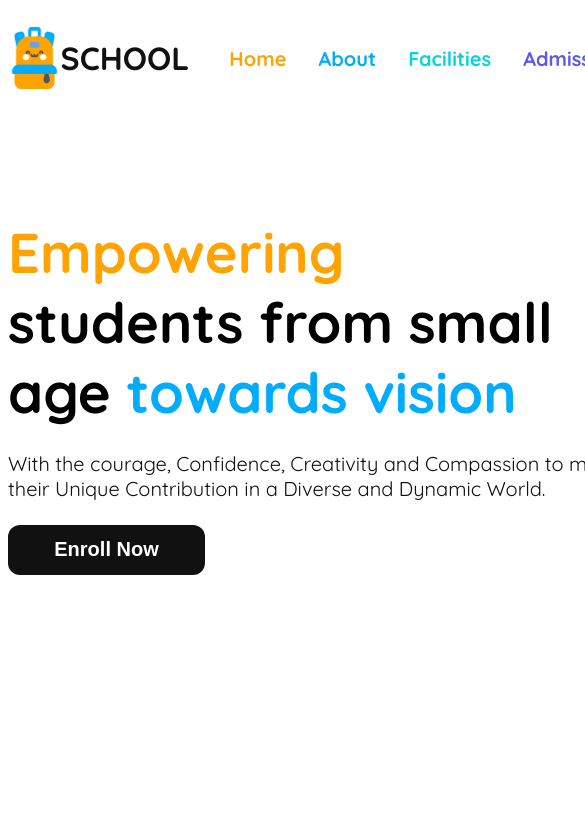
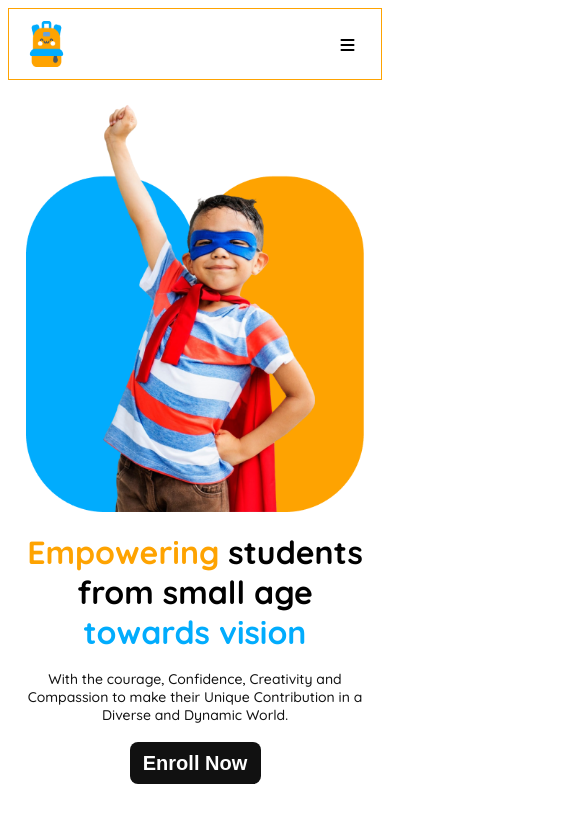
Before and after one commit to alrafi5672/assignment-2, a plain HTML site: page index.html in a window 390 px wide. Shown: the top 822 px of the page, 585 px wide, since content can reach past the window. Drawn offline with Linux system fonts and the light colour scheme.

Commit message:
header responsive

```diff
--- a/index.html
+++ b/index.html
@@ -29,8 +29,9 @@
             </ul>
 
             <button class="nav-btn">Contact</button>
+            <i class="fa-solid fa-bars"></i>
         </nav>
-        <section class="hero-section display-flex">
+        <section class="hero-section">
             <div class="hero-text">
                 <h1 class="hero-title"><span class="orange">Empowering</span> students from small age <span class="sky-blue">towards vision</span></h1>
                 <p class="hero-description">With the courage, Confidence, Creativity and Compassion to make their Unique Contribution in a Diverse and Dynamic World.</p>
--- a/styles/style.css
+++ b/styles/style.css
@@ -71,9 +71,13 @@
     height: 50px;
     padding: 10px;
 }
+.fa-bars{
+    display: none;
+}
 
 /* hero section */
 .hero-section{
+    display: flex;
     align-items: center;
     justify-content: space-between;
     max-width: 1440px;
@@ -112,49 +116,69 @@
 }
 
 @media screen and (max-width: 576px) {
-    .nav-bar{
+
+/* responsive navbar */
+.nav-bar{
     align-items: center;
-    height: 100px;
+    height: 70px;
     justify-content: space-between;
-    max-width: 1440px;
-    margin: 0 auto;
-}
-.nav-logo{
-    align-items: center;
+    max-width: 100%;
+    border: 0.5px solid rgb(254, 163, 1);
+    margin: 0px;
+    padding: 0px 18px;
 }
 .logo-img{
-    width: 52.61px;
-    height: 62px;
+    width: 39.03px;
+    height: 46px;
 }
-.logo-text{
-    color: rgb(17, 17, 17);
+.logo-text, .nav-link, .nav-btn{
+    display: none;
+}
+.fa-bars{
+    display: active;
+    width: 22.5px;
+    height: 15px;
+}
+
+/* responsive hero-section */
+.hero-section{
+    flex-direction: column-reverse;
+    align-items: center;
+    max-width: 100%;
+    margin: 18px;
+}
+.hero-text{
+    text-align: center;
+    width: 100%;
+    margin-top: 20px;
+}
+.hero-title{
     font-size: 32px;
     font-weight: 700;
-    text-align: left;
+    width: 100%;
+    margin: 0px;
 }
-.nav-links{
-    gap: 32px;
+.hero-description{
+    color: rgb(17, 17, 17);
+    font-size: 14px;
+    font-weight: 500;
+    width: 100%;
+    margin: 18px 0px;
 }
-.nav-item{
-    list-style: none;
-}
-.nav-link{
-    text-decoration: none;
+.hero-btn{
+    color: rgb(255, 255, 255);
+    background-color: rgb(17, 17, 17);
     font-size: 20px;
     font-weight: 700;
-    text-align: left;
+    border-radius: 8px;
+    border: none;
+    width: 131px;
+    height: 42px;
+    margin: 0px;
 }
-.nav-btn{
-    color: rgb(255, 255, 255);
-    font-size: 20px;
-    font-weight: 600;
-    text-align: center;
-    border-radius: 12px;
-    background: rgb(254, 163, 1);
-    border: none;
-    width: 197px;
-    height: 50px;
-    padding: 10px;
+.hero-img{
+    width: 100%;
+    height: 100%;
 }
 
 }
```
